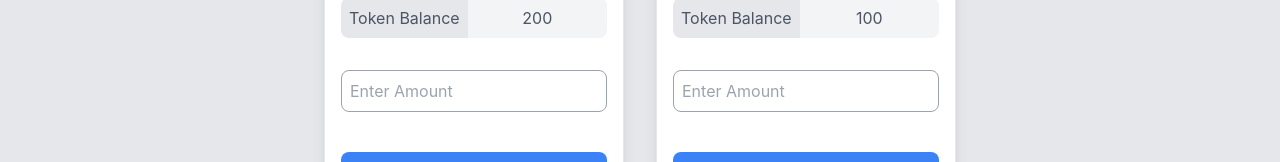
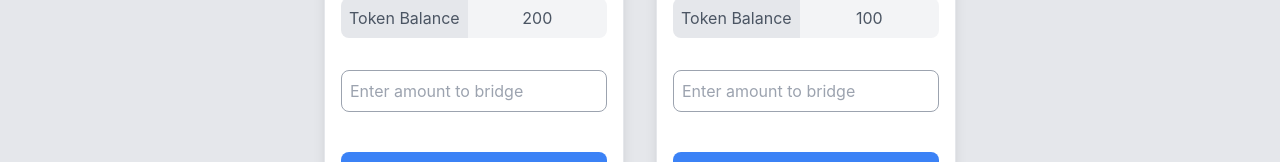
Before and after one commit to UltimateRoman/Stargate, a Next.js app in the folder packages/next-app/: page / in a window 1280 px wide. Shown: the part 225-387 px from the top of the page. Built offline with nearby package versions, Linux system fonts and the light colour scheme; what wagmi would draw is missing.

Commit message:
Update placeholder text for card

```diff
--- a/packages/next-app/components/Card.tsx
+++ b/packages/next-app/components/Card.tsx
@@ -31,7 +31,7 @@ export default function Card({
         </p>
         <input
           type="text"
-          placeholder="Enter Amount"
+          placeholder="Enter amount to bridge"
           className="border border-gray-400 p-2 min-w-full rounded-lg bg-inherit"
           value={amount}
           onChange={(e) => setAmount(Number(e.target.value))}
```
